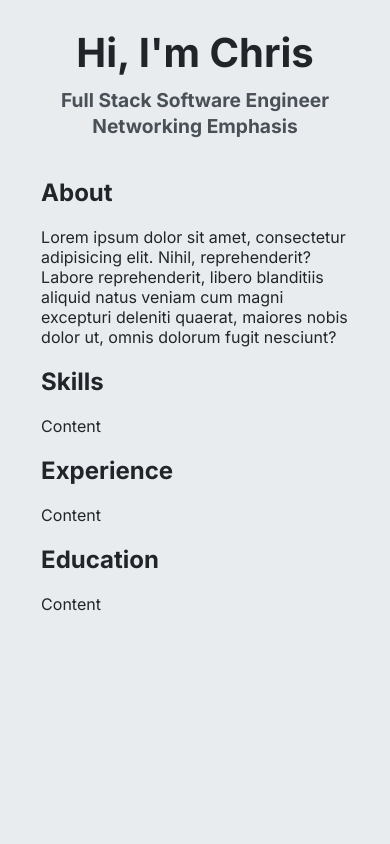
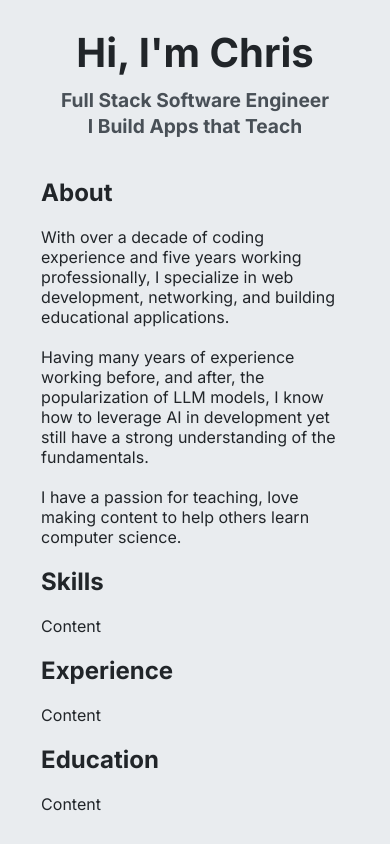
Before and after one commit to ChrisSannar/portfolio, a React (Create React App) app: page / in a window 390 px wide. Built offline with nearby package versions, Linux system fonts and the light colour scheme; no server answers.

Commit message:
added some external libraries including a mobile detector and a markdown parser

```diff
--- a/package.json
+++ b/package.json
@@ -10,7 +10,9 @@
     "@types/react": "^18.0.0",
     "@types/react-dom": "^18.0.0",
     "gh-pages": "^6.3.0",
+    "markdown-it-ts": "^0.0.5",
     "react": "^18.3.1",
+    "react-device-detect": "^2.2.3",
     "react-dom": "^18.3.1",
     "react-scripts": "5.0.1",
     "typescript": "^4.4.2",
--- a/src/AppComp.css
+++ b/src/AppComp.css
@@ -4,7 +4,6 @@
   flex-direction: column;
   justify-content: center;
   width: 100%;
-  height: 100%;
   color: light-dark(var(--color-darkest), var(--color-lightest));
 }
 
--- a/src/AppComp.tsx
+++ b/src/AppComp.tsx
@@ -1,9 +1,12 @@
 import React from 'react';
+import { isMobile } from 'react-device-detect';
+
 import './AppComp.css';
 import { PortfolioAppList } from './components/logic/PortfolioAppList';
 import { PortfolioFooter } from './components/logic/PortfolioFooter';
+import { Resume } from './components/resume/Resume';
+
 import { App, ColorModeType } from './data/App';
-import { Resume } from './components/resume/Resume';
 
 export function AppComp() {
   const app = App.getHotInstance().subscribe('App');
@@ -50,10 +53,14 @@ export function AppComp() {
 
   return (
     <AppCompContext.Provider value={appCompRef.current}>
-      <div className="AppComp" ref={ref => appCompRef.current = ref}>
+      <div
+        className="AppComp"
+        ref={ref => appCompRef.current = ref}
+        style={{ height: app.ResumeMode ? "auto" : "100%"}}
+      >
         <div className="header">
           <h1>Hi, I&apos;m Chris</h1>
-          <h3>Full Stack Software Engineer<br/>Networking Emphasis</h3>
+          <h3>Full Stack Software Engineer<br/>I Build Apps that Teach</h3>
         </div>
         {
           app.ResumeMode ?
@@ -65,7 +72,10 @@ export function AppComp() {
               </div>
             </>
         }
-
+        {/* {
+          !isMobile &&
+          <div className="CommandInput">command</div>
+        } */}
       </div>
     </AppCompContext.Provider>
   );
--- /dev/null
+++ b/src/assets/Resume.md
@@ -0,0 +1,3 @@
+# I'm a Resume
+
+And I'm some content
--- a/src/components/resume/Resume.tsx
+++ b/src/components/resume/Resume.tsx
@@ -1,11 +1,29 @@
 import * as React from 'react';
 import './Resume.css';
+
+import markdownIt from 'markdown-it-ts';
+
+// import resumeContent from '../../assets/Resume.md';
 
 interface IResume {
 
 }
 
 export const Resume: React.FC<IResume> = () => {
+
+    React.useEffect(() => {
+        fetch('/assets/Resume.md')
+            .then(response => response.text())
+            .then(resumeContent => {
+                const md = markdownIt()
+                const tokens = md.parse(resumeContent);
+                console.log(tokens);
+            })
+            .catch(error => {
+                console.error('Error fetching resume content:', error);
+            });
+    }, [])
+
     return <div className="Resume">
         <div className="resume-content">
             {/* Add "call to action": Contact, etc. */}
@@ -17,6 +35,15 @@ export const Resume: React.FC<IResume> = () => {
     </div>
 }
 
+const ABOUT_TEXT: string =
+    `With over a decade of coding experience and five years working professionally, ` +
+    `I specialize in web development, networking, and building educational applications.`
+const ABOUT_TEXT_2: string =
+    `Having many years of experience working before, and after, the popularization of LLM models, ` +
+    `I know how to leverage AI in development yet still have a strong understanding of the fundamentals.`
+const ABOUT_TEXT_3: string =
+    `I have a passion for teaching, love making content to help others learn computer science.`
+
 const About: React.FC = () => {
     const [viewContent, setViewContent] = React.useState(true);
     return <div className="About">
@@ -25,15 +52,17 @@ const About: React.FC = () => {
         </div>
         {viewContent &&
             <div className="content">
-                <p>Lorem ipsum dolor sit amet, consectetur adipisicing elit. Nihil, reprehenderit? Labore reprehenderit, libero blanditiis aliquid natus veniam cum magni excepturi deleniti quaerat, maiores nobis dolor ut, omnis dolorum fugit nesciunt?</p>
-                {/*
-                    Next points:
-                     - I've been coding for over a decade now
-                     - Have 5 years of professional experience
-                     - Emphasize on web development and networking
-                     - I've worked on dozens of project with AI/LLMs: Know how to leverage the technology, but still understand the fundamentals
-                     - I'm particularly good at teaching and want to build platforms to encourage education in computer science
-                */}
+                <p>
+                    {ABOUT_TEXT}
+                </p>
+                <br />
+                <p>
+                    {ABOUT_TEXT_2}
+                </p>
+                <br />
+                <p>
+                    {ABOUT_TEXT_3}
+                </p>
             </div>
         }
     </div>
```
Also changed, not shown: 1 other file (tests, documents, lock files or other folders).
